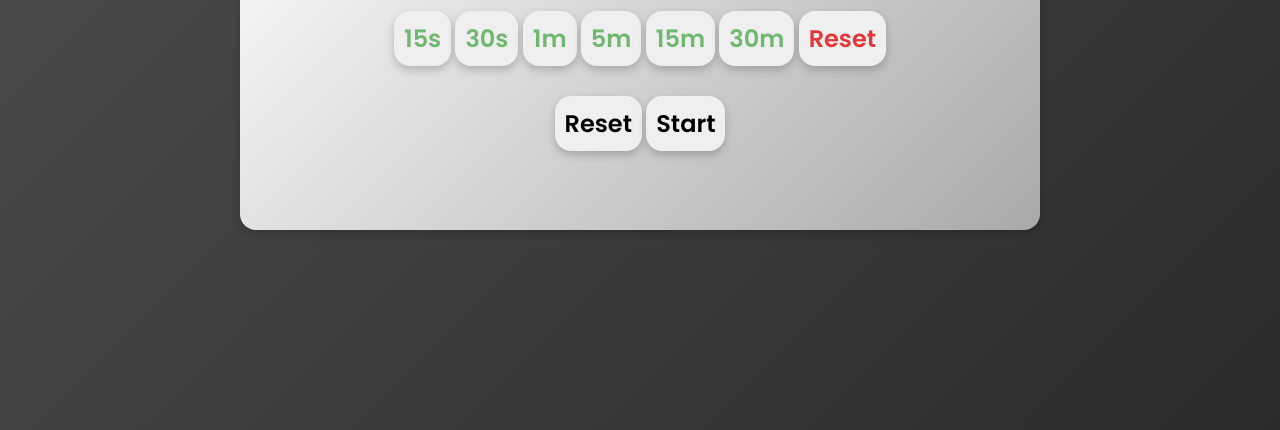
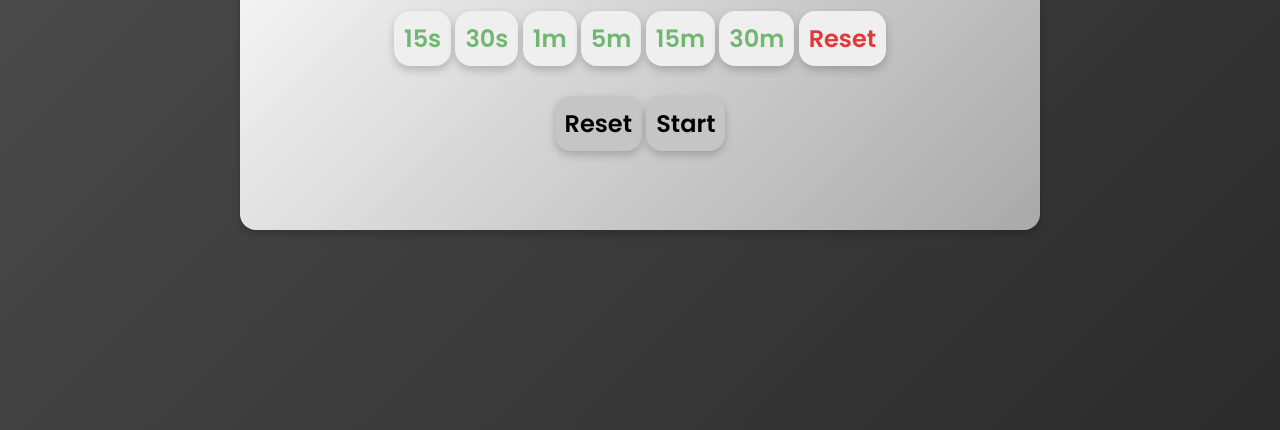
Before and after one commit to Jaydoh19/Countdown-Timer, a plain HTML site: page index.html in a window 1280 px wide. Shown: the part 370-800 px from the top of the page. Drawn offline with Linux system fonts and the light colour scheme.

Commit message:
make UI with css

```diff
--- a/styles.css
+++ b/styles.css
@@ -77,6 +77,7 @@ button{
   font-weight: 600;
   border-radius: 1rem;
   padding: 10px;
+  background-color: rgb(197, 197, 197);
   box-shadow: 0 4px 8px rgba(0,0,0,0.2);
 }
 
@@ -87,3 +88,7 @@ button{
 .interval:hover, .interval-reset:hover, .reset-btn:hover, .start-btn:hover{
   transform: scale(1.1);
 }
+
+.interval:active, .interval-reset:active, .reset-btn:active, .start-btn:active{
+  transform: scale(0.9);
+}
```
